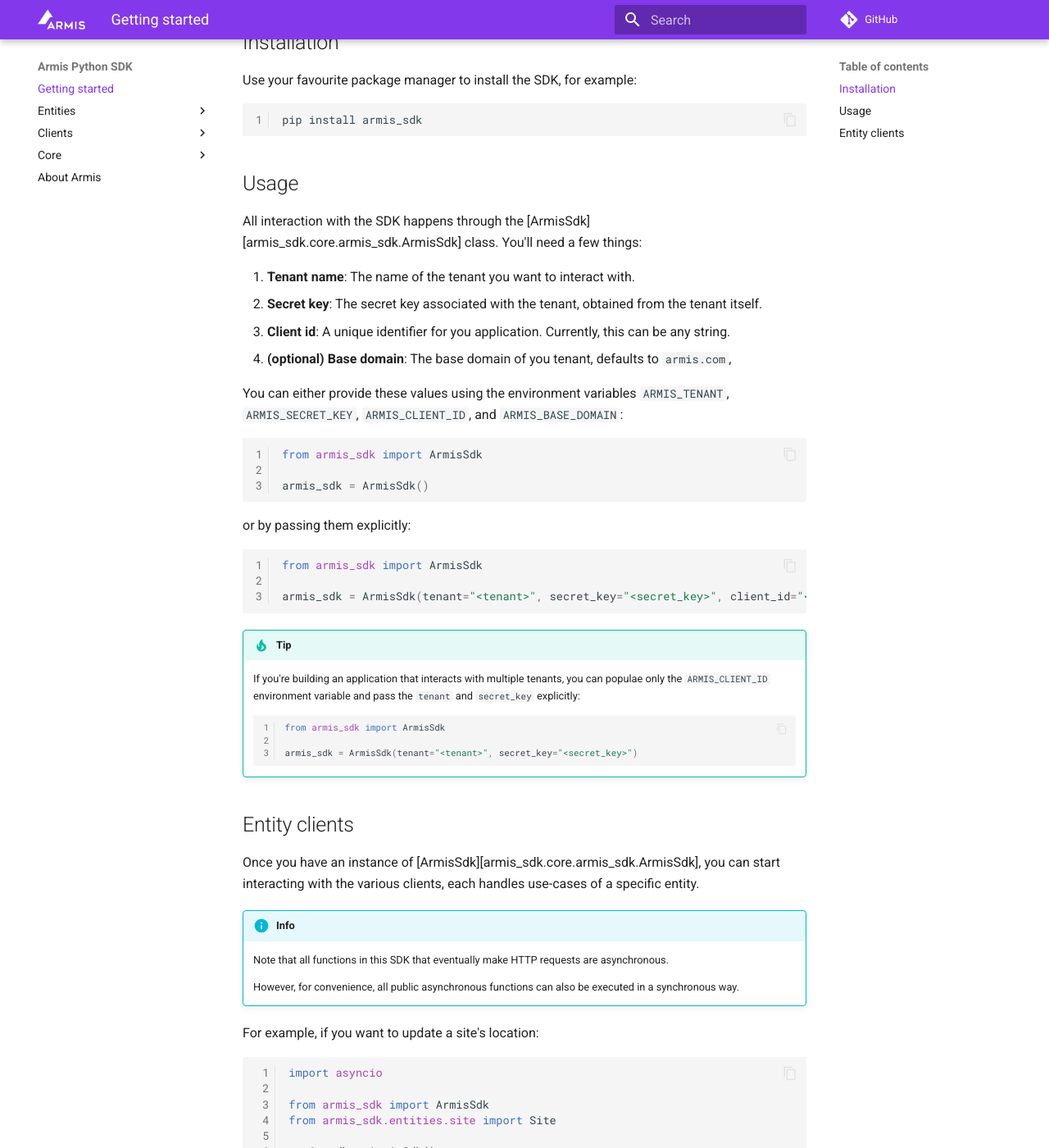
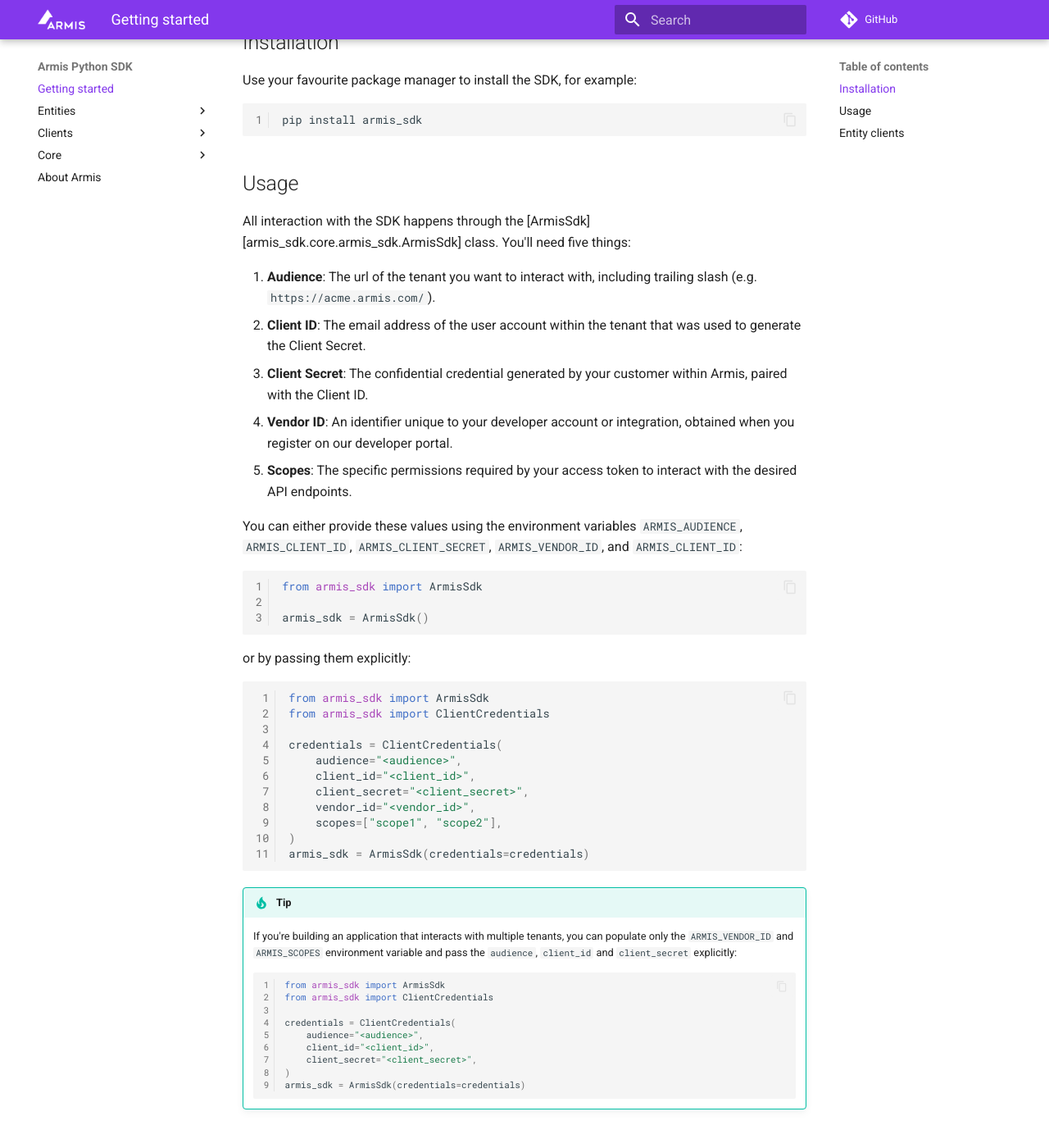
Before and after one commit to ArmisSecurity/armis-sdk-python, an MkDocs documentation site: the page built from docs/index.md, in a window 1280 px wide and 1400 px high, scrolled down 253 px. Shown: the whole window at 82% size. Built offline with MkDocs 1.6.1 and Material for MkDocs 9.7.7, drawn with Linux system fonts in a browser that asks for light colours; comment, search, counter and statistics services are not loaded; some of the changed text lies outside the part shown.

Commit message:
Fix documentation

````diff
--- a/docs/index.md
+++ b/docs/index.md
@@ -9,14 +9,16 @@
 ```
 ## Usage
 
-All interaction with the SDK happens through the [ArmisSdk][armis_sdk.core.armis_sdk.ArmisSdk] class. You'll need a few things:
+All interaction with the SDK happens through the [ArmisSdk][armis_sdk.core.armis_sdk.ArmisSdk] class.
+You'll need five things:
 
-1. **Tenant name**: The name of the tenant you want to interact with.
-2. **Secret key**: The secret key associated with the tenant, obtained from the tenant itself.
-3. **Client id**: A unique identifier for you application. Currently, this can be any string.
-4. **(optional) Base domain**: The base domain of you tenant, defaults to `armis.com`,
+1. **Audience**: The url of the tenant you want to interact with, including trailing slash (e.g. `https://acme.armis.com/`).
+2. **Client ID**: The email address of the user account within the tenant that was used to generate the Client Secret.
+3. **Client Secret**: The confidential credential generated by your customer within Armis, paired with the Client ID.
+4. **Vendor ID**: An identifier unique to your developer account or integration, obtained when you register on our developer portal.
+5. **Scopes**: The specific permissions required by your access token to interact with the desired API endpoints.
 
-You can either provide these values using the environment variables `ARMIS_TENANT`, `ARMIS_SECRET_KEY`, `ARMIS_CLIENT_ID`, and `ARMIS_BASE_DOMAIN`:
+You can either provide these values using the environment variables `ARMIS_AUDIENCE`, `ARMIS_CLIENT_ID`, `ARMIS_CLIENT_SECRET`, `ARMIS_VENDOR_ID`, and `ARMIS_CLIENT_ID`:
 ```python linenums="1"
 from armis_sdk import ArmisSdk
 
@@ -26,22 +28,34 @@
 or by passing them explicitly:
 ```python linenums="1"
 from armis_sdk import ArmisSdk
+from armis_sdk import ClientCredentials
 
-armis_sdk = ArmisSdk(tenant="<tenant>", secret_key="<secret_key>", client_id="<client_id>", base_domain="<base_domain>")
+credentials = ClientCredentials(
+    audience="<audience>",
+    client_id="<client_id>",
+    client_secret="<client_secret>",
+    vendor_id="<vendor_id>",
+    scopes=["scope1", "scope2"],
+)
+armis_sdk = ArmisSdk(credentials=credentials)
 ```
 !!!tip
 
-    If you're building an application that interacts with multiple tenants, you can populae only the `ARMIS_CLIENT_ID` environment variable and pass the `tenant` and `secret_key` explicitly:
+    If you're building an application that interacts with multiple tenants, you can populate only the `ARMIS_VENDOR_ID` and `ARMIS_SCOPES` environment variable and pass the `audience`, `client_id` and `client_secret` explicitly:
     ```python linenums="1"
     from armis_sdk import ArmisSdk
+    from armis_sdk import ClientCredentials
 
-    armis_sdk = ArmisSdk(tenant="<tenant>", secret_key="<secret_key>")
+    credentials = ClientCredentials(
+        audience="<audience>",
+        client_id="<client_id>",
+        client_secret="<client_secret>",
+    )
+    armis_sdk = ArmisSdk(credentials=credentials)
     ```
 
 ## Entity clients
-Once you have an instance of [ArmisSdk][armis_sdk.core.armis_sdk.ArmisSdk],
-you can start interacting with the various clients, each handles use-cases of a specific entity.
-
+Once you have an instance of `ArmisSdk`, you can start interacting with the various clients. Each handles use-cases of a specific entity.
 
 !!! info
 
@@ -60,7 +74,7 @@
 armis_sdk = ArmisSdk()
 
 async def main():
-    site = Site(id="1", location="new location")
+    site = Site(id=1, location="new location")
     await armis_sdk.sites.update(site)
 
 asyncio.run(main())
````
Also changed, not shown: docs/entities/site/AsqRule.md (added, +1 -0 lines), docs/entities/site/index.md (added, +1 -0 lines).
